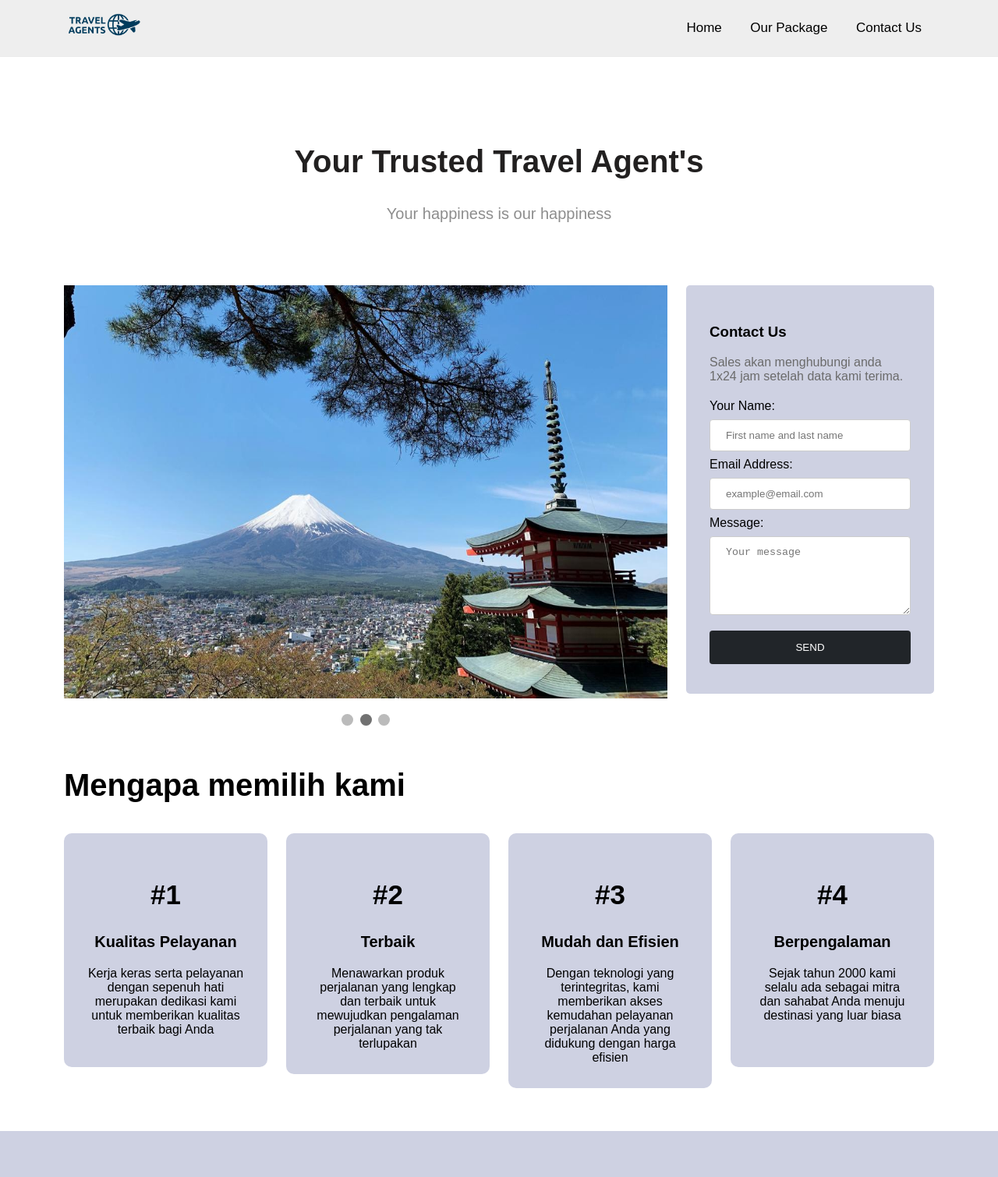
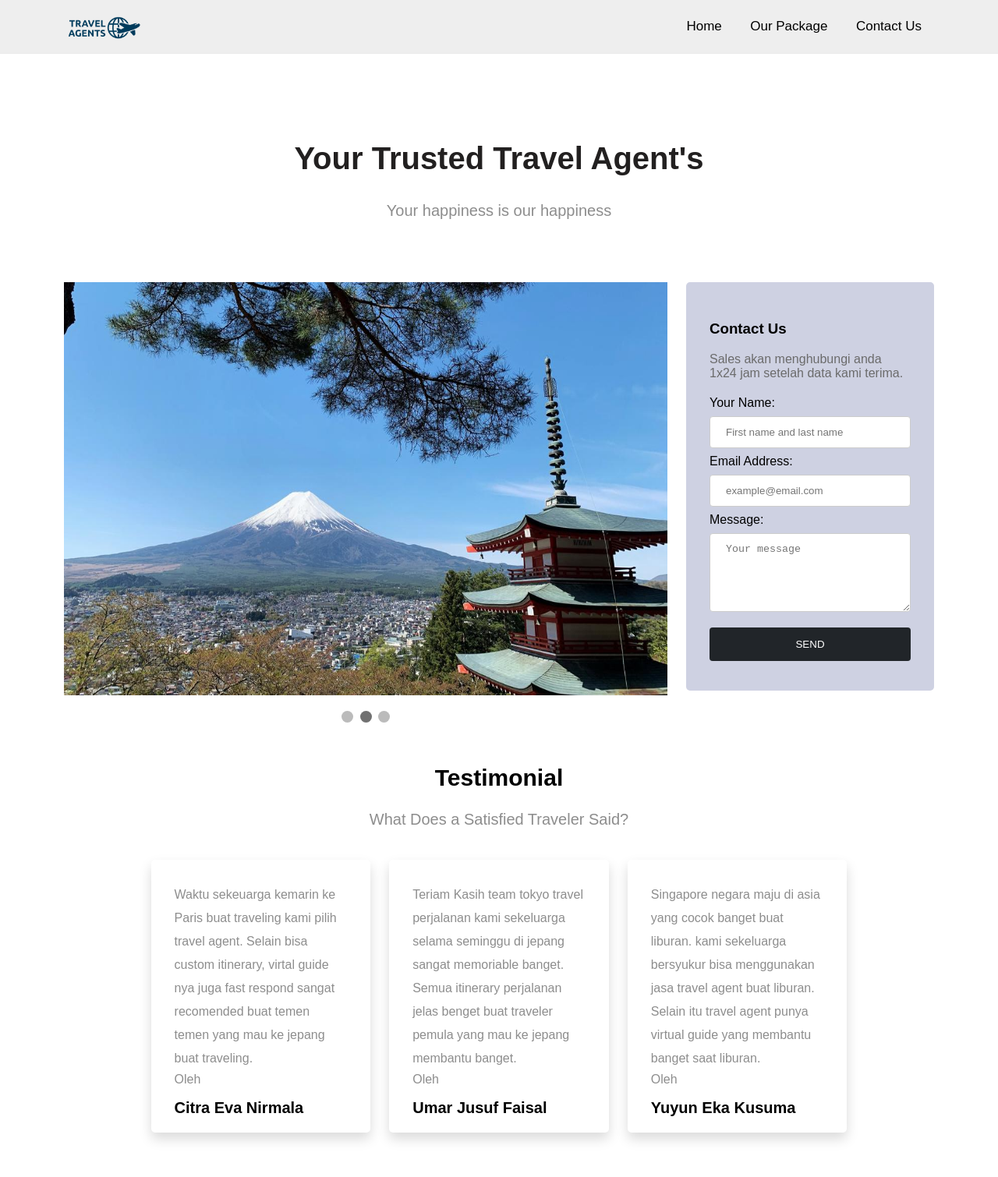
Before and after one commit to revou-fundamental-course/24-jul-23-nurfaizfy, a plain HTML site: page index.html in a window 1280 px wide. Shown: the top 1510 px of the page at 78% size. Drawn offline with Linux system fonts and the light colour scheme.

Commit message:
final changes

```diff
--- a/css/style.css
+++ b/css/style.css
@@ -68,22 +68,21 @@ body {
 }
 
 .navbar {
-    overflow: hidden;
+    position: relative;
+    display: flex;
+    flex-wrap: wrap;
+    align-items: center;
+    justify-content: space-between;
+    padding: 0.5rem 0;
     background-color: #eeeeee;
     box-shadow: 0px 0.1px #333;
-    padding: 10px 0px 10px 0px;
-    z-index: 999;
-    width: 100%;
 }
 
-@media screen and (min-width: 600px) {
-    .navbar.sticky {
-        position: fixed;
-        top: 0;
-    }
-    .navbar.sticky + #top {
-        padding-top: 100px;
-    }
+.navbar > .container {
+    display: flex;
+    flex-wrap: inherit;
+    align-items: center;
+    justify-content: space-between;
 }
 
 .navbar .logo {
@@ -261,13 +260,77 @@ body {
     background-color: #717171;
 }
 
+.testimonial-container {
+    margin-top: 50px;
+    margin-bottom: 50px;
+}
+
+.testimonial-container .header {
+    text-align: center;
+}
+
+.testimonial-container h1 {
+    font-size: 30px;
+}
+
+.testimonial-container .subtitle {
+    color: #8d8d8d;
+    font-size: 20px;
+}
+
+.testimonial {
+    margin-top: 30px;
+    width: 80%;
+    margin-left: auto;
+    margin-right: auto;
+}
+
+@media screen and (max-width: 600px) {
+    .testimonial {
+        margin-top: 30px;
+        width: 100%;
+    }
+}
+
+.testimonial .testimonial-item {
+    border-radius: 5px;
+    min-height: 350px;
+    width: 100%;
+    padding: 30px;
+    box-shadow: 0 0.5rem 1rem rgba(0, 0, 0, 0.15) !important;
+    margin: 10px 0;
+    position: relative;
+}
+
+.testimonial-item .testimonial-text {
+    line-height: 30px;
+    color: #8d8d8d;
+    display: inline-block;
+}
+
+.testi-bottom {
+    position: absolute;
+    bottom: 20px;
+}
+
+.testi-bottom .testi-by {
+    margin-top: 30px;
+    color: #8d8d8d;
+}
+
+.testi-bottom .testi-name {
+    display: inline-block;
+    font-size: 20px;
+    font-weight: bold;
+}
+
 .feature-container {
     margin-top: 50px;
     margin-bottom: 50px;
 }
 
 .feature-container h1 {
-    font-size: 40px;
+    font-size: 35px;
 }
 
 .feature-container .feature-item {
@@ -294,6 +357,7 @@ body {
 .feature-item .subtitle {
     margin-top: 20px;
     display: inline-block;
+    color: #353535;
 }
 
 #contact-us {
@@ -336,7 +400,7 @@ small.error-text {
     display: none;
 }
 
-#package-section .header {
+#package .header {
     background-color: #ced1e2;
     padding: 70px 0 70px 0;
     text-align: center;
@@ -386,6 +450,20 @@ small.error-text {
 #bottom .subtitle {
     color: #353535;
     font-size: 18px;
+    display: inline-block;
+}
+
+#bottom span a {
+    background-color: #212529;
+    color: white;
+    padding: 14px 50px;
+    margin: 8px 0;
+    border: none;
+    border-radius: 4px;
+    cursor: pointer;
+    display: inline-block;
+    margin-top: 30px;
+    text-decoration: none;
 }
 
 .footer {
--- a/index.html
+++ b/index.html
@@ -13,9 +13,9 @@
                 <div class="container">
                     <img src="images/logo-landscape.png" alt="Logo" class="logo">
                     <ul>
-                        <li><a href="#">Home</a></li>
-                        <li><a href="#">Our Package</a></li>
-                        <li><a href="#">Contact Us</a></li>
+                        <li><a href="#home">Home</a></li>
+                        <li><a href="#package">Our Package</a></li>
+                        <li><a href="#contact-us">Contact Us</a></li>
                     </ul>
                 </div>
                 <a href="javascript:void(0);" class="icon" onclick="toggleNavbar()">
@@ -73,6 +73,48 @@
                     </div>
                 </div>
 
+                <div class="testimonial-container">
+                    <div class="header">
+                        <h1>Testimonial</h1>
+                        <span class="subtitle">What Does a Satisfied Traveler Said?</span>
+                    </div>
+
+                    <div class="testimonial">
+                        <div class="row">
+                            <div class="col">
+                                <div class="testimonial-item">
+                                    <span class="testimonial-text">Waktu sekeuarga kemarin ke Paris buat traveling kami pilih travel agent. Selain bisa custom itinerary, virtal guide nya juga fast respond sangat recomended buat temen temen yang mau ke jepang buat traveling.</span>
+                                    <div class="testi-bottom">
+                                        <p class="testi-by">Oleh</p>
+                                        <span class="testi-name">Citra Eva Nirmala</span>
+                                    </div>
+                                </div>
+                            </div>
+
+                            <div class="col">
+                                <div class="testimonial-item">
+                                    <span class="testimonial-text">Teriam Kasih team tokyo travel perjalanan kami sekeluarga selama seminggu di jepang sangat memoriable banget. Semua itinerary perjalanan jelas benget buat traveler pemula yang mau ke jepang membantu banget.</span>
+                                    <div class="testi-bottom">
+                                        <p class="testi-by">Oleh</p>
+                                        <span class="testi-name">Umar Jusuf Faisal</span>
+                                    </div>
+                                </div>
+                            </div>
+
+                            <div class="col">
+                                <div class="testimonial-item">
+                                    <span class="testimonial-text">Singapore negara maju di asia yang cocok banget buat liburan. kami sekeluarga bersyukur bisa menggunakan jasa travel agent buat liburan. Selain itu travel agent punya virtual guide yang membantu banget saat liburan.</span>
+                                    <div class="testi-bottom"></div>
+                                    <div class="testi-bottom">
+                                        <p class="testi-by">Oleh</p>
+                                        <span class="testi-name">Yuyun Eka Kusuma</span>
+                                    </div>
+                                </div>
+                            </div>
+                        </div>
+                    </div>
+                </div>
+
                 <div class="feature-container">
                     <h1>Mengapa memilih kami</h1>
                     <div class="row">
@@ -109,7 +151,7 @@
             </div>
         </section>
 
-        <section id="package-section">
+        <section id="package">
             <div class="header">
                 <h1>Our Package</h1>
             </div>
@@ -164,6 +206,7 @@
             <div class="header">
                 <h1 class="title">Making Your Travel Easy</h1>
                 <span class="subtitle">Untuk setiap liburan, perjalanan bisnis, bulan madu, perjalanan keluarga, atau bahkan perjalanan solo, kami akan memastikan Anda memiliki produk perjalanan terbaik di dunia hanya dengan sekali klik! Dapatkan momen Anda, di mana saja.</span>
+                <span><a href="#contact-us" class="btn-contact">HUBUNGI KAMI</a></span>
             </div>
         </section>
 
--- a/js/script.js
+++ b/js/script.js
@@ -57,8 +57,6 @@ function validateForm() {
   var email = document.getElementById("email-field").value;
   var msg = document.getElementById("message-field").value;
 
-  console.log({name});
-
   if (name == "") {
     err.innerHTML = "*Nama tidak boleh kosong";
     err.style.display = "block";
```
